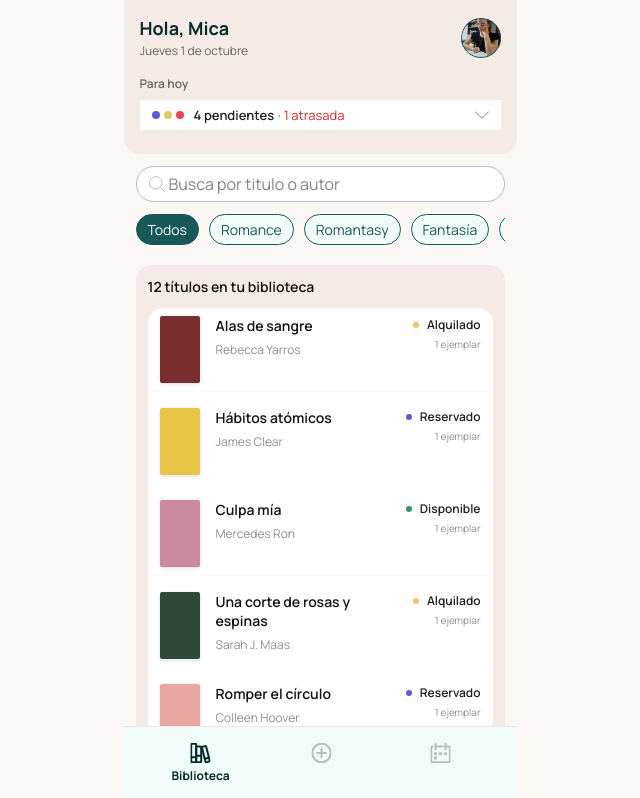
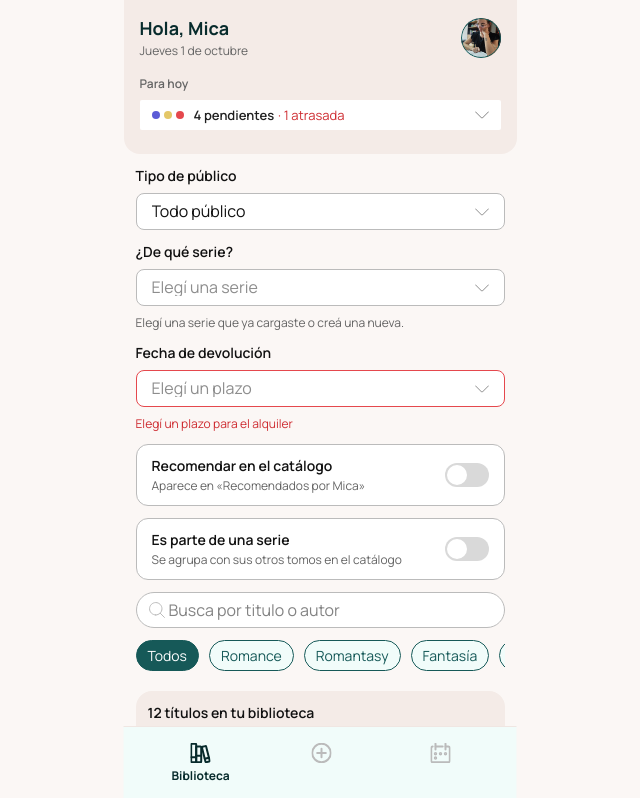
Before and after one commit to Federicovilla09/alquiler-de-libros, a React (Vite) app: page / in a window 1280 px wide. Shown: the top 798 px of the page, without its empty margins (320-960 px from the left). Built offline with nearby package versions, Linux system fonts and the light colour scheme.

Commit message:
Etapa 3: SwitchField, NumberStepper y SeriesField - PRUEBAS

```diff
--- a/src/App.jsx
+++ b/src/App.jsx
@@ -1,21 +1,56 @@
-import './App.css'
-import BookRow from './components/BookRow'
-import { books } from './data/books'
-import HomeHeader from './components/HomeHeader'
-import SearchBar from './components/SearchBar'
-import GenreFilters from './components/GenreFilters'
-import BottomNav from './components/BottomNav'
-import Icon from './components/Icon'
-import Button from './components/Button'
-import TagStatus from './components/TagStatus'
-import TagChoice from './components/TagChoice'
-import TextField from './components/TextField'
+import "./App.css";
+import BookRow from "./components/BookRow";
+import { books } from "./data/books";
+import HomeHeader from "./components/HomeHeader";
+import SearchBar from "./components/SearchBar";
+import GenreFilters from "./components/GenreFilters";
+import BottomNav from "./components/BottomNav";
+import Icon from "./components/Icon";
+import Button from "./components/Button";
+import TagStatus from "./components/TagStatus";
+import TagChoice from "./components/TagChoice";
+import TextField from "./components/TextField";
+import SelectField from "./components/SelectField";
+import SwitchField from "./components/SwitchField";
+import SeriesField from "./components/SeriesField";
 
 function App() {
   return (
     <main className="app">
       <HomeHeader />
+
+
       <div className="content">
+        {/* PRUEBA TEMPORAL: borrar después */}
+        <SelectField
+          label="Tipo de público"
+          options={["Todo público", "+15", "+18", "+21"]}
+          defaultValue="Todo público"
+        />
+        <SelectField
+          label="¿De qué serie?"
+          placeholder="Elegí una serie"
+          options={[
+            "Cincuenta sombras",
+            "Alas de sangre",
+            "Una corte de rosas y espinas",
+          ]}
+          helpText="Elegí una serie que ya cargaste o creá una nueva."
+        />
+        <SelectField
+          label="Fecha de devolución"
+          placeholder="Elegí un plazo"
+          options={["15 días", "30 días"]}
+          error="Elegí un plazo para el alquiler"
+        />
+
+                {/* PRUEBA TEMPORAL: borrar después */}
+        <SwitchField
+          label="Recomendar en el catálogo"
+          helper="Aparece en «Recomendados por Mica»"
+        />
+        <SeriesField series={['Cincuenta sombras', 'Alas de sangre', 'Una corte de rosas y espinas']} />
+
         <SearchBar />
         <GenreFilters />
         <section className="catalog">
@@ -32,12 +67,14 @@ function App() {
               />
             ))}
           </div>
-          <Button variant="ghost" icon="arrows-button-down">Ver más (2)</Button>
+          <Button variant="ghost" icon="arrows-button-down">
+            Ver más (2)
+          </Button>
         </section>
       </div>
       <BottomNav />
     </main>
-  )
+  );
 }
 
-export default App
+export default App;
--- /dev/null
+++ b/src/components/NumberStepper.css
@@ -0,0 +1,41 @@
+.number-stepper {
+  display: flex;
+  align-items: center;
+  gap: var(--gap-8);
+}
+
+.number-stepper__button {
+  display: flex;
+  align-items: center;
+  justify-content: center;
+  width: 32px;
+  height: 32px;
+  border: none;
+  border-radius: var(--radius-full);
+  background-color: var(--bg-app-10);
+  font-family: inherit;
+  font-size: 18px;
+  font-weight: 600;
+  color: var(--white);
+  cursor: pointer;
+  -webkit-tap-highlight-color: transparent;
+}
+
+.number-stepper__button:disabled {
+  background-color: var(--gray-5);
+  color: var(--gray-9);
+  cursor: not-allowed;
+}
+
+.number-stepper__button:focus-visible {
+  outline: 2px solid var(--bg-app-11);
+  outline-offset: 2px;
+}
+
+.number-stepper__value {
+  min-width: 24px;
+  font-size: 16px;
+  font-weight: 600;
+  text-align: center;
+  color: var(--gray-13);
+}
--- /dev/null
+++ b/src/components/NumberStepper.jsx
@@ -0,0 +1,34 @@
+import { useState } from 'react'
+import './NumberStepper.css'
+
+function NumberStepper({ label, defaultValue = 1, min = 1, max = 99 }) {
+  const [value, setValue] = useState(defaultValue)
+
+  return (
+    <div className="number-stepper" role="group" aria-label={label}>
+      <button
+        type="button"
+        className="number-stepper__button"
+        aria-label="Restar uno"
+        disabled={value <= min}
+        onClick={() => setValue(value - 1)}
+      >
+        −
+      </button>
+      <span className="number-stepper__value" aria-live="polite">
+        {value}
+      </span>
+      <button
+        type="button"
+        className="number-stepper__button"
+        aria-label="Sumar uno"
+        disabled={value >= max}
+        onClick={() => setValue(value + 1)}
+      >
+        +
+      </button>
+    </div>
+  )
+}
+
+export default NumberStepper
--- /dev/null
+++ b/src/components/SelectField.css
@@ -0,0 +1,60 @@
+.select-field {
+  display: flex;
+  flex-direction: column;
+  gap: var(--gap-5);
+}
+
+.select-field__label {
+  font-size: 14px;
+  font-weight: 600;
+  color: var(--gray-13);
+}
+
+.select-field__box {
+  position: relative;
+}
+
+.select-field__select {
+  width: 100%;
+  padding: calc(var(--gap-6) - 1px) calc(var(--gap-8) + 14px + var(--gap-3)) calc(var(--gap-6) - 1px) calc(var(--gap-8) - 1px);
+  border: 1px solid var(--gray-8);
+  border-radius: var(--radius-medium);
+  background-color: var(--white);
+  font-family: inherit;
+  font-size: 16px;
+  color: var(--gray-13);
+  appearance: none;
+  cursor: pointer;
+}
+
+.select-field__select:focus {
+  outline: none;
+  border-color: var(--bg-app-9);
+}
+
+.select-field__select:invalid,
+.select-field__select:has(option[value='']:checked) {
+  color: var(--gray-9);
+}
+
+.select-field__icon {
+  position: absolute;
+  top: 50%;
+  right: var(--gap-8);
+  transform: translateY(-50%);
+  color: var(--gray-9);
+  pointer-events: none;
+}
+
+.select-field__message {
+  font-size: 12px;
+  color: var(--gray-11);
+}
+
+.select-field--error .select-field__select {
+  border-color: var(--error-9);
+}
+
+.select-field--error .select-field__message {
+  color: var(--error-11);
+}
--- /dev/null
+++ b/src/components/SelectField.jsx
@@ -0,0 +1,47 @@
+import { useId } from 'react'
+import './SelectField.css'
+import Icon from './Icon'
+
+function SelectField({ label, options, placeholder, helpText, error, name, defaultValue, onChange }) {
+  const id = useId()
+  const messageId = `${id}-message`
+  const message = error || helpText
+
+  return (
+    <div className={error ? 'select-field select-field--error' : 'select-field'}>
+      <label className="select-field__label" htmlFor={id}>
+        {label}
+      </label>
+      <div className="select-field__box">
+        <select
+          id={id}
+          name={name}
+          className="select-field__select"
+          defaultValue={defaultValue ?? (placeholder ? '' : undefined)}
+          aria-invalid={error ? true : undefined}
+          aria-describedby={message ? messageId : undefined}
+          onChange={onChange}
+        >
+          {placeholder && (
+            <option value="" disabled>
+              {placeholder}
+            </option>
+          )}
+          {options.map((option) => (
+            <option key={option} value={option}>
+              {option}
+            </option>
+          ))}
+        </select>
+        <Icon name="arrows-button-down" className="select-field__icon" />
+      </div>
+      {message && (
+        <p id={messageId} className="select-field__message">
+          {message}
+        </p>
+      )}
+    </div>
+  )
+}
+
+export default SelectField
--- /dev/null
+++ b/src/components/SeriesField.css
@@ -0,0 +1,16 @@
+.series-field__hint {
+  font-size: 12px;
+  color: var(--gray-11);
+}
+
+.series-field__tomo {
+  display: flex;
+  align-items: center;
+  justify-content: space-between;
+}
+
+.series-field__tomo-label {
+  font-size: 14px;
+  font-weight: 600;
+  color: var(--gray-13);
+}
--- /dev/null
+++ b/src/components/SeriesField.jsx
@@ -0,0 +1,45 @@
+import { useState } from 'react'
+import './SeriesField.css'
+import SwitchField from './SwitchField'
+import SelectField from './SelectField'
+import TextField from './TextField'
+import NumberStepper from './NumberStepper'
+
+const NEW_SERIES = '+ Crear nueva serie'
+
+function SeriesField({ series = [], defaultChecked = false }) {
+  const [selected, setSelected] = useState('')
+  const isNew = selected === NEW_SERIES
+
+  return (
+    <SwitchField
+      label="Es parte de una serie"
+      helper="Se agrupa con sus otros tomos en el catálogo"
+      defaultChecked={defaultChecked}
+    >
+      <SelectField
+        label="¿De qué serie?"
+        placeholder="Elegí una serie"
+        options={[...series, NEW_SERIES]}
+        onChange={(event) => setSelected(event.target.value)}
+      />
+
+      {isNew && (
+        <TextField label="Nombre de la serie" placeholder="Ej: Una corte de rosas y espinas" />
+      )}
+
+      <p className="series-field__hint">
+        {isNew
+          ? 'La serie se crea cuando guardás el libro.'
+          : 'Elegí una serie que ya cargaste o creá una nueva.'}
+      </p>
+
+      <div className="series-field__tomo">
+        <span className="series-field__tomo-label">Tomo</span>
+        <NumberStepper label="Tomo" />
+      </div>
+    </SwitchField>
+  )
+}
+
+export default SeriesField
--- /dev/null
+++ b/src/components/SwitchField.css
@@ -0,0 +1,89 @@
+.switch-field {
+  display: flex;
+  flex-direction: column;
+  gap: var(--gap-7);
+  padding: calc(var(--gap-7) - 1px) calc(var(--gap-8) - 1px);
+  background-color: var(--white);
+  border: 1px solid var(--gray-8);
+  border-radius: var(--radius-large);
+}
+
+.switch-field__top {
+  display: flex;
+  align-items: center;
+  gap: var(--gap-7);
+  cursor: pointer;
+}
+
+.switch-field__texts {
+  display: flex;
+  flex: 1;
+  flex-direction: column;
+  gap: var(--gap-2);
+}
+
+.switch-field__label {
+  font-size: 14px;
+  font-weight: 600;
+  color: var(--gray-13);
+}
+
+.switch-field__helper {
+  font-size: 12px;
+  color: var(--gray-11);
+}
+
+.switch-field__divider {
+  height: 1px;
+  background-color: var(--blush-3);
+}
+
+.switch-field__content {
+  display: flex;
+  flex-direction: column;
+  gap: var(--gap-7);
+}
+
+/* El interruptor */
+.switch {
+  display: flex;
+  align-items: center;
+  flex-shrink: 0;
+  width: 44px;
+  height: 24px;
+  padding: 0 var(--gap-2);
+  border: none;
+  border-radius: var(--radius-full);
+  background-color: var(--gray-6);
+  cursor: pointer;
+  transition: background-color 150ms ease;
+  -webkit-tap-highlight-color: transparent;
+}
+
+.switch__knob {
+  width: 20px;
+  height: 20px;
+  border-radius: var(--radius-full);
+  background-color: var(--white);
+  transition: transform 150ms ease;
+}
+
+.switch[aria-checked='true'] {
+  background-color: var(--bg-app-10);
+}
+
+.switch[aria-checked='true'] .switch__knob {
+  transform: translateX(20px);
+}
+
+.switch:focus-visible {
+  outline: 2px solid var(--bg-app-11);
+  outline-offset: 2px;
+}
+
+@media (prefers-reduced-motion: reduce) {
+  .switch,
+  .switch__knob {
+    transition: none;
+  }
+}
--- /dev/null
+++ b/src/components/SwitchField.jsx
@@ -0,0 +1,35 @@
+import { useState } from 'react'
+import './SwitchField.css'
+
+function SwitchField({ label, helper, defaultChecked = false, children }) {
+  const [checked, setChecked] = useState(defaultChecked)
+
+  return (
+    <div className="switch-field">
+      <label className="switch-field__top">
+        <span className="switch-field__texts">
+          <span className="switch-field__label">{label}</span>
+          {helper && <span className="switch-field__helper">{helper}</span>}
+        </span>
+        <button
+          type="button"
+          role="switch"
+          aria-checked={checked}
+          className="switch"
+          onClick={() => setChecked(!checked)}
+        >
+          <span className="switch__knob" />
+        </button>
+      </label>
+
+      {checked && children && (
+        <>
+          <div className="switch-field__divider" />
+          <div className="switch-field__content">{children}</div>
+        </>
+      )}
+    </div>
+  )
+}
+
+export default SwitchField
```
